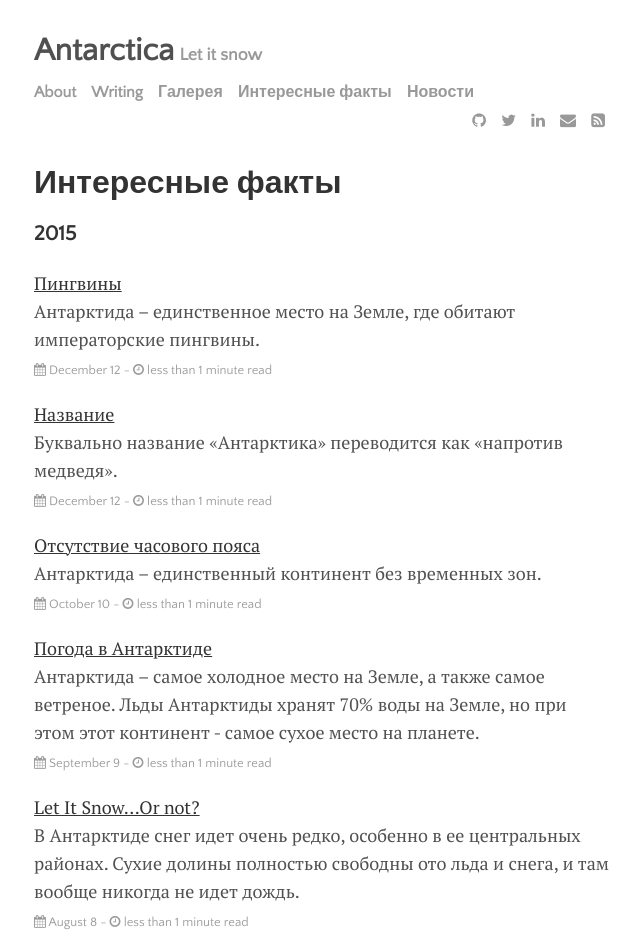
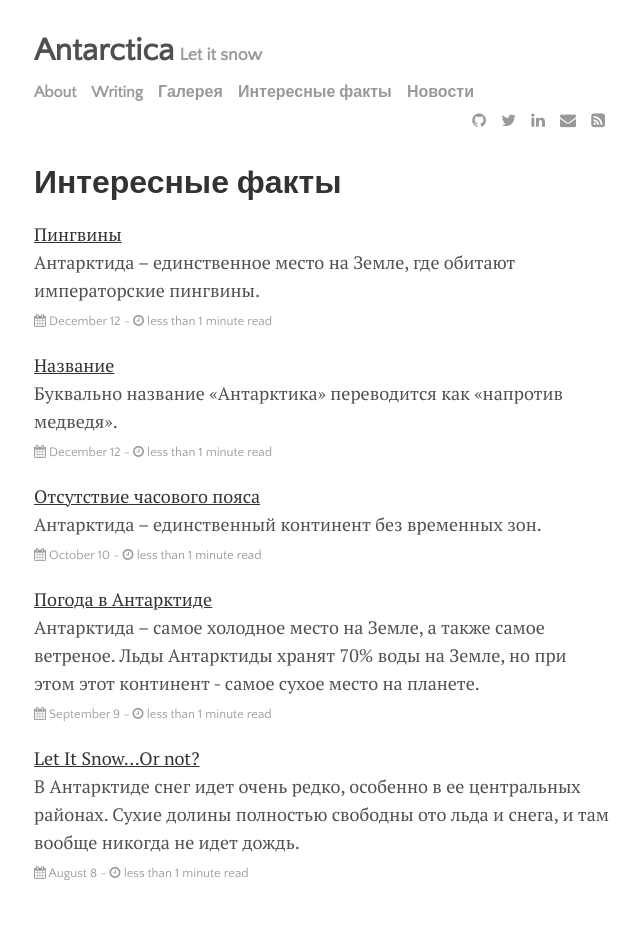
Before and after one commit to Romanova-ej/Romanova-ej.github.io_off, a Jekyll site: the page built from menu/fact.md, in a window 1280 px wide, cut to the strip 0-943 px from the top of the page. Shown: the whole strip, without its empty margins (318-958 px from the left). Built offline with Jekyll 4.4.1, drawn with Linux system fonts in a browser that asks for light colours; nearby versions of some CDN libraries.

Commit message:
Update fact.md

```diff
--- a/menu/fact.md
+++ b/menu/fact.md
@@ -4,17 +4,6 @@ title: Интересные факты
 ---
 <ul class="posts">
   {% for post in site.categories.fact %}
-
-    {% unless post.next %}
-      <h3>{{ post.date | date: '%Y' }}</h3>
-    {% else %}
-      {% capture year %}{{ post.date | date: '%Y' }}{% endcapture %}
-      {% capture nyear %}{{ post.next.date | date: '%Y' }}{% endcapture %}
-      {% if year != nyear %}
-        <h3>{{ post.date | date: '%Y' }}</h3>
-      {% endif %}
-    {% endunless %}
-
     <li itemscope>
       <a href="{{ site.github.url }}{{ post.url }}">{{ post.title }}</a><br>
 	  {{post.description}}<br>
```
